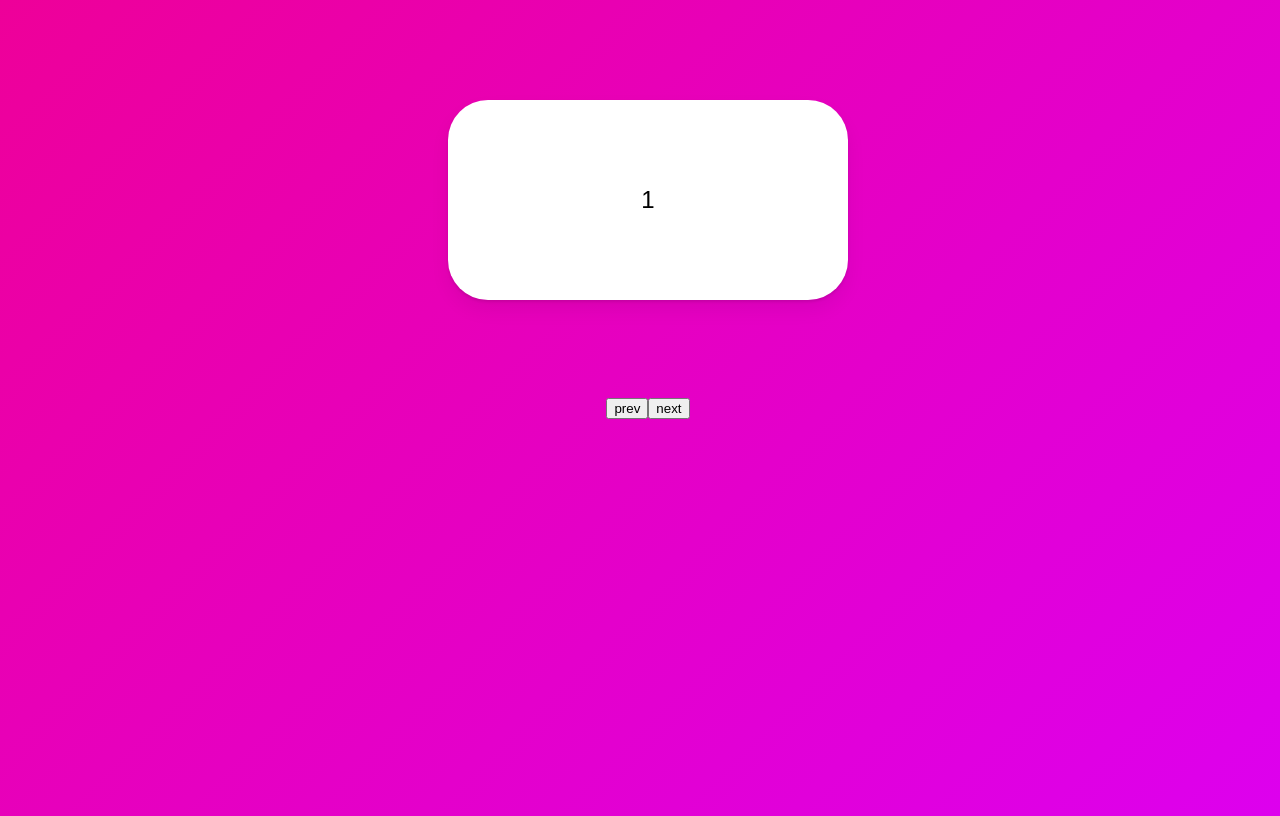
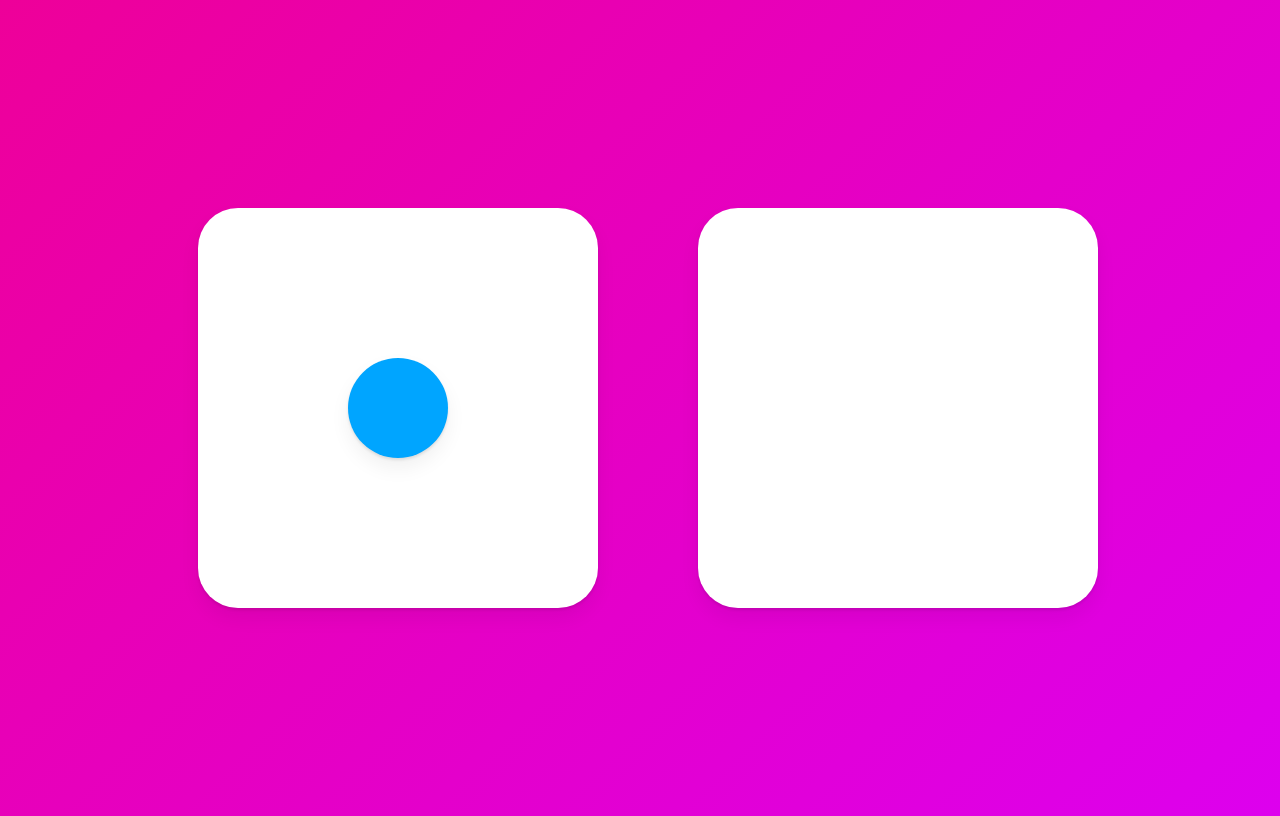
Before and after one commit to Flen-E/animation-study, a React (Create React App) app: page / in a window 1280 px wide. Built offline with nearby package versions, Linux system fonts and the light colour scheme.

Commit message:
changerAnim

```diff
--- /dev/null
+++ b/src/ChangerAnim.tsx
@@ -0,0 +1,50 @@
+import styled from "styled-components";
+import { motion, AnimatePresence } from "framer-motion";
+import { useState } from "react";
+
+const Wrapper = styled.div`
+  height: 100vh;
+  width: 100vw;
+  display: flex;
+  justify-content: center;
+  align-items: center;
+`;
+
+const Box = styled(motion.div)`
+  width: 400px;
+  height: 400px;
+  margin : 50px;
+  background-color: rgba(255, 255, 255, 1);
+  border-radius: 40px;
+    display :flex;
+    justify-content: center;
+    align-items: center;
+  box-shadow: 0 2px 3px rgba(0, 0, 0, 0.1), 0 10px 20px rgba(0, 0, 0, 0.06);
+
+`;
+
+const Circle = styled(motion.div)`
+  background-color: #00a5ff;
+  height: 100px;
+  width: 100px;
+  border-radius: 50px;
+  box-shadow: 0 2px 3px rgba(0, 0, 0, 0.1), 0 10px 20px rgba(0, 0, 0, 0.06);
+
+`;
+
+function ChangerAnim() {
+    const [clicked, setClicked] = useState(false);
+    const toggleClicked = () => setClicked((prev) => !prev);
+  return (
+    <Wrapper onClick={toggleClicked}>
+      <Box >
+        {!clicked ? <Circle layoutId="circle" style={{borderRadius:50}} /> : null}
+      </Box>
+      <Box >
+      {!clicked ?  null : <Circle layoutId="circle" style={{borderRadius:0, scale : 2}}/>}
+      </Box>
+    </Wrapper>
+  );
+}
+
+export default ChangerAnim;
--- a/src/index.tsx
+++ b/src/index.tsx
@@ -8,6 +8,7 @@ import MotionValues from './MotionValues'
 import SvgTest from './SvgTest'
 import AnimPresence from './AnimPresence';
 import SliderPresence from './SliderPresence';
+import ChangerAnim from './ChangerAnim';
 
 const GlobalStyle = createGlobalStyle`
 @font-face {
@@ -89,7 +90,7 @@ root.render(
     <RecoilRoot>
       <ThemeProvider theme={darkTheme}>
         <GlobalStyle />
-        <SliderPresence />
+        <ChangerAnim />
       </ThemeProvider>
     </RecoilRoot>
   </React.StrictMode>,
```
